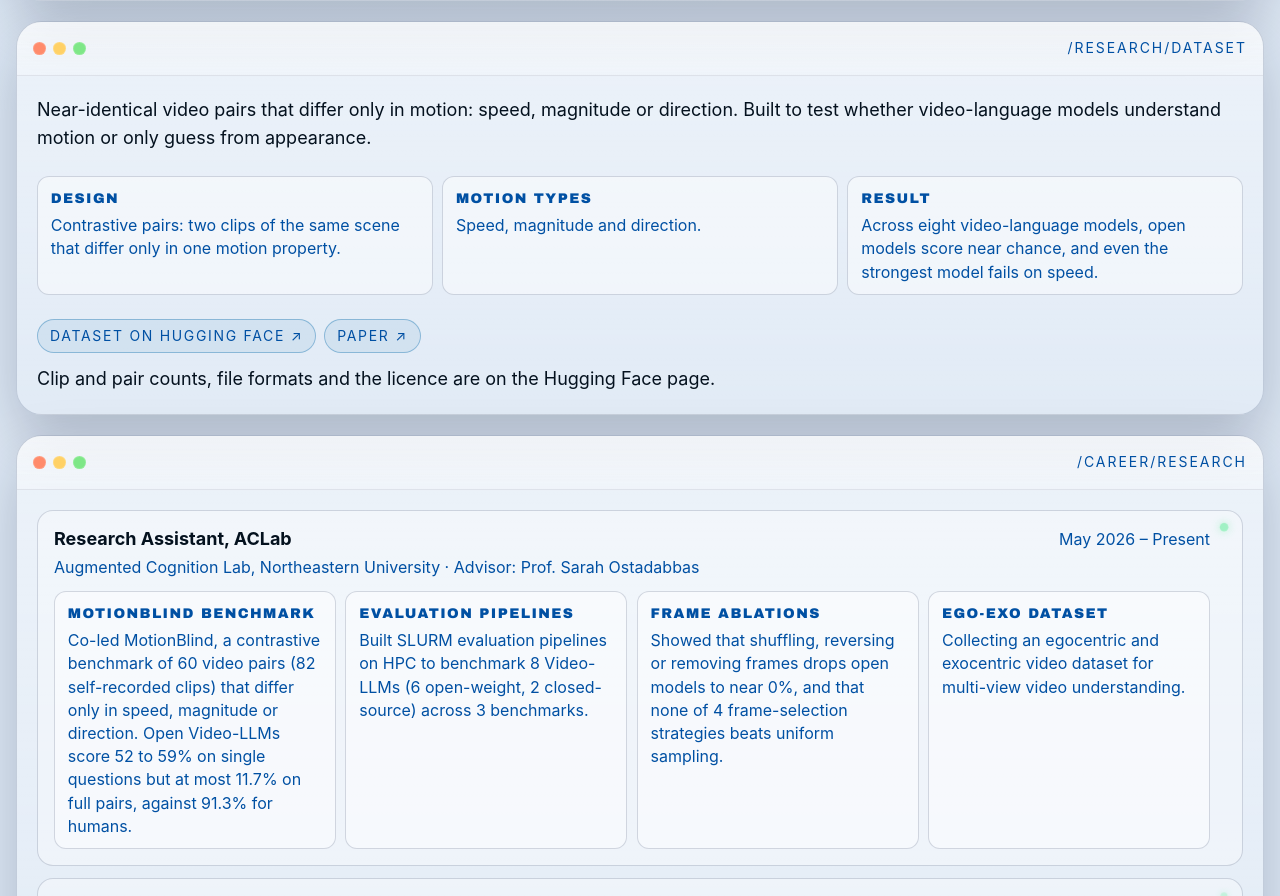
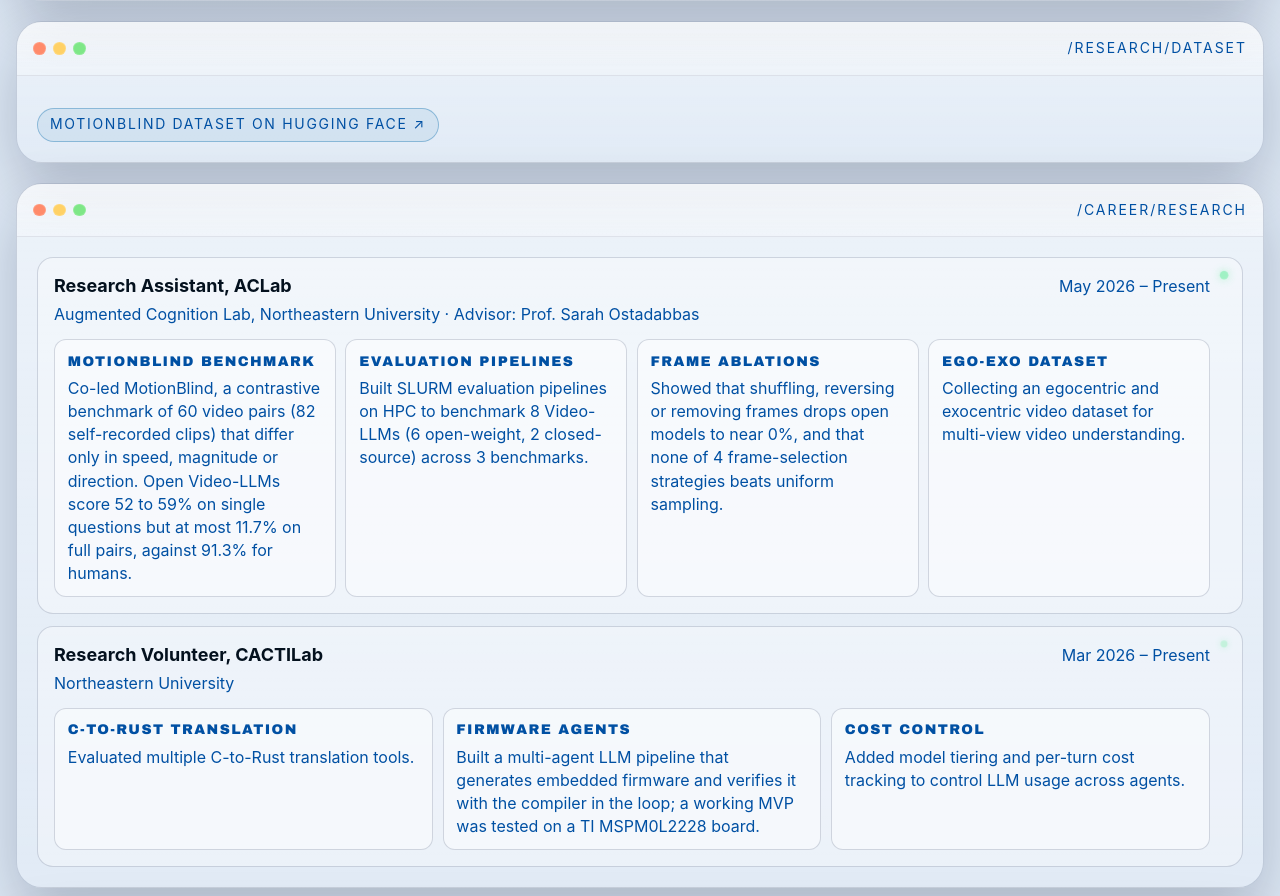
Before and after one commit to dhairyab0069/dhairyab0069.github.io, a plain HTML site: page index.html in a window 1280 px wide. Shown: the part 2398-3294 px from the top of the page. Drawn offline with Linux system fonts and the light colour scheme; animation ran at ten frames a second; a web font is replaced by a local one.

Commit message:
Dataset window: links only

```diff
--- a/index.html
+++ b/index.html
@@ -144,19 +144,9 @@
           <div class="titlebar">/research/dataset</div>
         </div>
         <div class="win-body">
-<div class="career-sec">
-                <p class="meta">Near-identical video pairs that differ only in motion: speed, magnitude or direction. Built to test whether video-language models understand motion or only guess from appearance.</p>
-                <div class="ci-grid">
-                  <div class="ci-chip"><b>Design</b><p>Contrastive pairs: two clips of the same scene that differ only in one motion property.</p></div>
-                  <div class="ci-chip"><b>Motion types</b><p>Speed, magnitude and direction.</p></div>
-                  <div class="ci-chip"><b>Result</b><p>Across eight video-language models, open models score near chance, and even the strongest model fails on speed.</p></div>
-                </div>
-                <div class="pub-actions">
-                  <a class="run-btn" href="https://huggingface.co/datasets/augmentedcognitionlab/MotionBlind" target="_blank" rel="noopener">Dataset on Hugging Face ↗</a>
-                  <a class="run-btn" href="https://arxiv.org/abs/2609.09528" target="_blank" rel="noopener">Paper ↗</a>
-                </div>
-                <p class="meta">Clip and pair counts, file formats and the licence are on the Hugging Face page.</p>
-              </div>
+          <div class="pub-actions">
+            <a class="run-btn" href="https://huggingface.co/datasets/augmentedcognitionlab/MotionBlind" target="_blank" rel="noopener">MotionBlind dataset on Hugging Face ↗</a>
+          </div>
         </div>
       </section>
 
```
